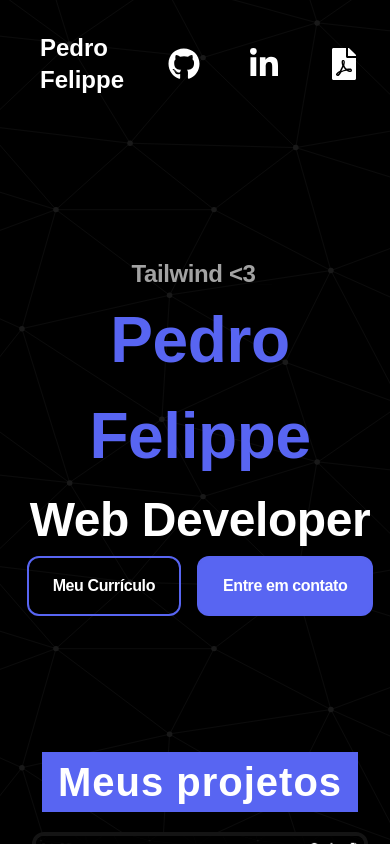
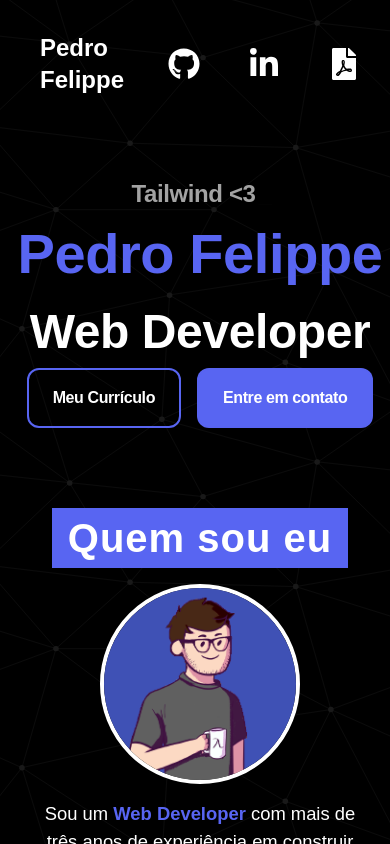
Before and after one commit to pefelippe/Portfolio, a Next.js app: page / in a window 390 px wide. Built offline with nearby package versions, Linux system fonts and the light colour scheme.

Commit message:
refactor: ajustes

```diff
--- a/pages/index.tsx
+++ b/pages/index.tsx
@@ -7,11 +7,11 @@ import About from "./About";
 
 export default function Home() {
   return (
-    <div className="relative flex flex-col mx-auto justify-center items-center max-w-7xl space-y-14  py-20">
+    <div className="relative flex flex-col mx-auto justify-center items-center max-w-7xl space-y-20   py-20 ">
       <Hero />
       {/* <Skills /> */}
+      <About />
       <Projects />
-      <About />
     </div>
   );
 }
--- a/src/components/ProjectCard.tsx
+++ b/src/components/ProjectCard.tsx
@@ -19,16 +19,16 @@ function ExperienceCard({
   title,
 }: IProjectCard) {
   return (
-    <motion.article className="flex  flex-col w-full justify-between mx-auto rounded-md transition-all xl:flex-row gap-4 xl:gap-8">
+    <motion.article className="flex  flex-col w-full border-4  justify-between mx-auto rounded-md transition-all md:flex-row gap-4 md:gap-8 bg-[#040404] border-[#141414] hover:border-[#202020]">
       <Link href={repo} target="_blank" rel="noopener">
         <motion.img
           src={imgUrl}
           alt="card image"
-          className="object-contain border-[#141414] hover:border-[#202020] border-4 rounded-xl w-[500px] "
+          className="object-contain  rounded-xl w-[500px] "
         />
       </Link>
 
-      <motion.div className=" xl:mr-20 flex flex-col   justify-center gap-2 w-full xl:w-[200px] ">
+      <motion.div className="p-4 md:mr-20 flex flex-col   justify-center gap-2 w-full md:w-[200px] ">
         <p className="items-center text-[2rem] md:text-[2.5rem] tracking-wider font-bold  text-gray-200 underline decoration-[#5865f2] ">
           {description}
         </p>
--- a/src/content/Hero.tsx
+++ b/src/content/Hero.tsx
@@ -1,13 +1,13 @@
 import { motion } from "framer-motion";
 import Link from "next/link";
-
 import React from "react";
 import { Typewriter } from "react-simple-typewriter";
+
 import AnimatedBtn from "../components/motion/AnimatedBtn";
 
 export default function Hero() {
   return (
-    <motion.div className="flex flex-col w-full max-w-7xl  text-center  py-20">
+    <motion.div className="flex flex-col w-full max-w-7xl  text-center ">
       <div className="xl:space-y-6 font-bold tracking-tight text-white  ">
         <motion.p
           initial={{ y: -25, opacity: 0 }}
@@ -34,7 +34,7 @@ export default function Hero() {
           animate={{ y: 0, opacity: 1 }}
           transition={{ duration: 2.5 }}
           className="w-full text-[#5865f2] sm:text-6xl
-          text-[4rem] sm:text-[5rem] md:text-[6rem] xl:text-[8rem]"
+          text-[3.5rem] sm:text-[5rem] md:text-[6rem] xl:text-[8rem]"
         >
           Pedro Felippe
         </motion.h1>
@@ -71,7 +71,7 @@ export default function Hero() {
             border-2 border-[#5865f2]/80 bg-[#5865f2]  hover:underline hover:bg-[#5865f2] hover:border-[#5865f2] "
           >
             <Link href="/Contact" target="">
-            <p>Entre em contato</p>
+              <p>Entre em contato</p>
             </Link>
           </motion.div>
         </motion.div>
--- a/src/content/Projects.tsx
+++ b/src/content/Projects.tsx
@@ -40,7 +40,7 @@ function Projects({}: Props) {
         Meus projetos
       </div>
 
-      <div className="mt-5 relative w-fit grid grid-cols-1 gap-12 mx-auto px-8">
+      <div className="mt-10 relative w-fit grid grid-cols-1 gap-12 mx-auto px-8">
         {projects.map((proj) => {
           return (
             <ProjectCard
```
